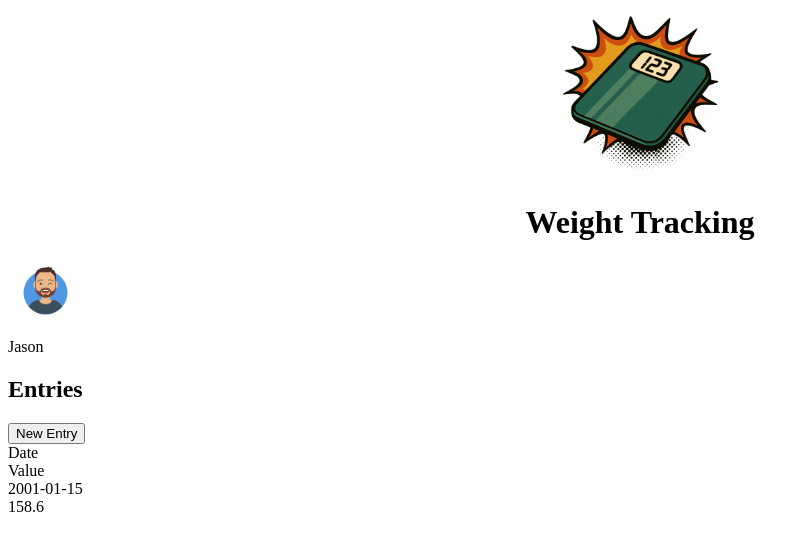
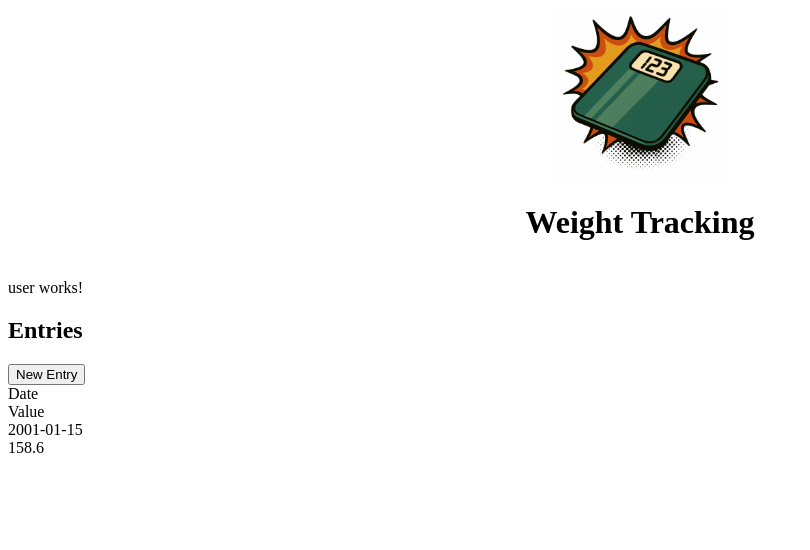
Before and after one commit to Floresj4/weight-tracking, an Angular app in the folder weight-tracking-ui/: page / in a window 1280 px wide. Shown: the top 550 px of the page, without its empty margins (0-810 px from the left). Built offline with nearby package versions, Linux system fonts and the light colour scheme.

Commit message:
changing user to UserModel

```diff
--- a/weight-tracking-ui/src/app/app.component.html
+++ b/weight-tracking-ui/src/app/app.component.html
@@ -3,8 +3,7 @@
 <main>
 
     <div>
-        <div> <img [src]="imagePath()" class="avatar"/></div>
-        <p>{{ selectedUser().name }}</p>
+        <app-user [user]="selectedUser()"/>
     </div>
 
     <h2>Entries</h2>
--- a/weight-tracking-ui/src/app/app.component.ts
+++ b/weight-tracking-ui/src/app/app.component.ts
@@ -6,13 +6,14 @@ import { SAMPLE_ENTRY_DATA } from './model/weight-entries.data';
 import { WeightEntry } from './model/weight-entry.model';
 
 import { SAMPLE_USERS_DATA } from './model/users.data';
-import { User } from './model/user.model';
+import { UserModel} from './model/user.model';
+import { User } from "./components/user/user";
 
 
 @Component({
   selector: 'app-root',
   standalone: true,
-  imports: [RouterOutlet, Header],
+  imports: [RouterOutlet, Header, User],
   templateUrl: './app.component.html',
   styleUrl: './app.component.scss'
 })
@@ -21,7 +22,7 @@ export class App {
   randomIndex: number = 0
   selectedEntry = signal<WeightEntry>(<WeightEntry>{})
 
-  selectedUser = signal<User>(<User>{})
+  selectedUser = signal<UserModel>(<UserModel>{})
   imagePath = computed(() => '/' + this.selectedUser().avatar)
 
   constructor() {
--- a/weight-tracking-ui/src/app/components/user/user.ts
+++ b/weight-tracking-ui/src/app/components/user/user.ts
@@ -1,4 +1,6 @@
-import { Component } from '@angular/core';
+import { Component, Input } from '@angular/core';
+
+import { UserModel } from '../../model/user.model';
 
 @Component({
   selector: 'app-user',
@@ -9,4 +11,5 @@ import { Component } from '@angular/core';
 })
 export class User {
 
+    @Input() user!: UserModel
 }
--- a/weight-tracking-ui/src/app/model/user.model.ts
+++ b/weight-tracking-ui/src/app/model/user.model.ts
@@ -1,4 +1,4 @@
-export interface User {
+export interface UserModel {
     name: string;
     avatar: string;
 }
--- a/weight-tracking-ui/src/app/model/users.data.ts
+++ b/weight-tracking-ui/src/app/model/users.data.ts
@@ -1,6 +1,6 @@
-import { User } from "./user.model";
+import { UserModel } from "./user.model";
 
-export const SAMPLE_USERS_DATA: User[] = [
+export const SAMPLE_USERS_DATA: UserModel[] = [
     {
         name: "Jason",
         avatar: "avatar.png"
```
